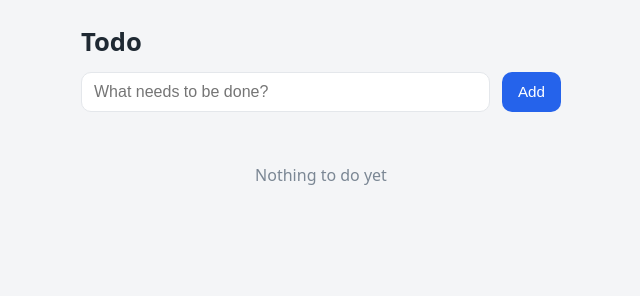
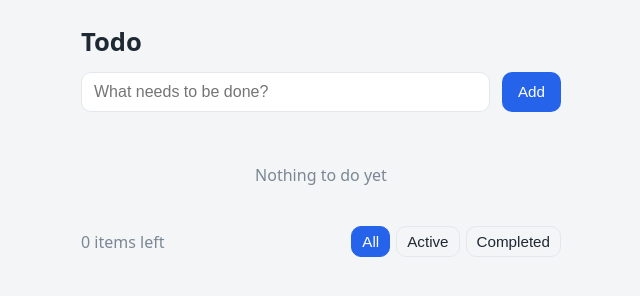
Before and after one commit to truongphuc1309/to_do_list_oa_test, a plain HTML site: page index.html in a window 1280 px wide. Shown: the whole page, without its empty margins (319-959 px from the left). Drawn offline with Linux system fonts and the light colour scheme.

Commit message:
feat(todo): add filters and items-left counter (TODO-2)
Co-Authored-By: Claude Haiku 5.5 <noreply@anthropic.com>

```diff
--- a/index.html
+++ b/index.html
@@ -126,6 +126,38 @@
       color: var(--muted);
       padding: 24px 0;
     }
+
+    .toolbar {
+      display: flex;
+      flex-wrap: wrap;
+      align-items: center;
+      justify-content: space-between;
+      gap: var(--gap);
+      margin-top: var(--gap);
+    }
+
+    .counter {
+      margin: 0;
+      color: var(--muted);
+    }
+
+    .filters {
+      display: flex;
+      gap: 6px;
+    }
+
+    .filter-button {
+      padding: 6px 10px;
+      background: transparent;
+      color: var(--text);
+      border: 1px solid var(--border);
+    }
+
+    .filter-button[aria-pressed="true"] {
+      background: var(--accent);
+      color: var(--accent-text);
+      border-color: var(--accent);
+    }
   </style>
 </head>
 <body>
@@ -139,6 +171,15 @@
 
     <ul class="todo-list" id="todo-list"></ul>
     <p class="empty-message" id="empty-message">Nothing to do yet</p>
+
+    <div class="toolbar">
+      <p class="counter" id="counter" aria-live="polite"></p>
+      <div class="filters" role="group" aria-label="Filter todos">
+        <button type="button" class="filter-button" data-filter="all" aria-pressed="true">All</button>
+        <button type="button" class="filter-button" data-filter="active" aria-pressed="false">Active</button>
+        <button type="button" class="filter-button" data-filter="completed" aria-pressed="false">Completed</button>
+      </div>
+    </div>
   </main>
 
   <script>
@@ -148,6 +189,14 @@
     const input = document.getElementById("todo-input");
     const list = document.getElementById("todo-list");
     const emptyMessage = document.getElementById("empty-message");
+    const counter = document.getElementById("counter");
+    const filterButtons = document.querySelectorAll("[data-filter]");
+    const emptyTexts = {
+      all: "Nothing to do yet",
+      active: "No active todos",
+      completed: "No completed todos",
+    };
+    let currentFilter = "all";
 
     function createId() {
       // crypto.randomUUID() exists only in secure contexts (https or localhost).
@@ -200,7 +249,9 @@
       checkbox.addEventListener("change", () => {
         toggleTodo(todo.id);
         // render() rebuilds the list, so keep keyboard focus on the new checkbox.
-        list.querySelector(`[data-id="${todo.id}"] input[type="checkbox"]`).focus();
+        // The filter may hide the todo now, so fall back to the input.
+        const checkboxAgain = list.querySelector(`[data-id="${todo.id}"] input[type="checkbox"]`);
+        (checkboxAgain ?? input).focus();
       });
 
       const title = document.createElement("span");
@@ -222,9 +273,39 @@
       return item;
     }
 
+    function visibleTodos() {
+      if (currentFilter === "active") {
+        return todos.filter((todo) => !todo.done);
+      }
+      if (currentFilter === "completed") {
+        return todos.filter((todo) => todo.done);
+      }
+      return todos;
+    }
+
+    function setFilter(filter) {
+      currentFilter = filter;
+      render();
+    }
+
+    function renderFilterButtons() {
+      filterButtons.forEach((button) => {
+        button.setAttribute("aria-pressed", String(button.dataset.filter === currentFilter));
+      });
+    }
+
+    function renderCounter() {
+      const left = todos.filter((todo) => !todo.done).length;
+      counter.textContent = `${left} ${left === 1 ? "item" : "items"} left`;
+    }
+
     function render() {
-      list.replaceChildren(...todos.map(createTodoItem));
-      emptyMessage.hidden = todos.length > 0;
+      const visible = visibleTodos();
+      list.replaceChildren(...visible.map(createTodoItem));
+      emptyMessage.textContent = emptyTexts[currentFilter];
+      emptyMessage.hidden = visible.length > 0;
+      renderFilterButtons();
+      renderCounter();
     }
 
     form.addEventListener("submit", (event) => {
@@ -235,6 +316,10 @@
       input.focus();
     });
 
+    filterButtons.forEach((button) => {
+      button.addEventListener("click", () => setFilter(button.dataset.filter));
+    });
+
     render();
   </script>
 </body>
```
